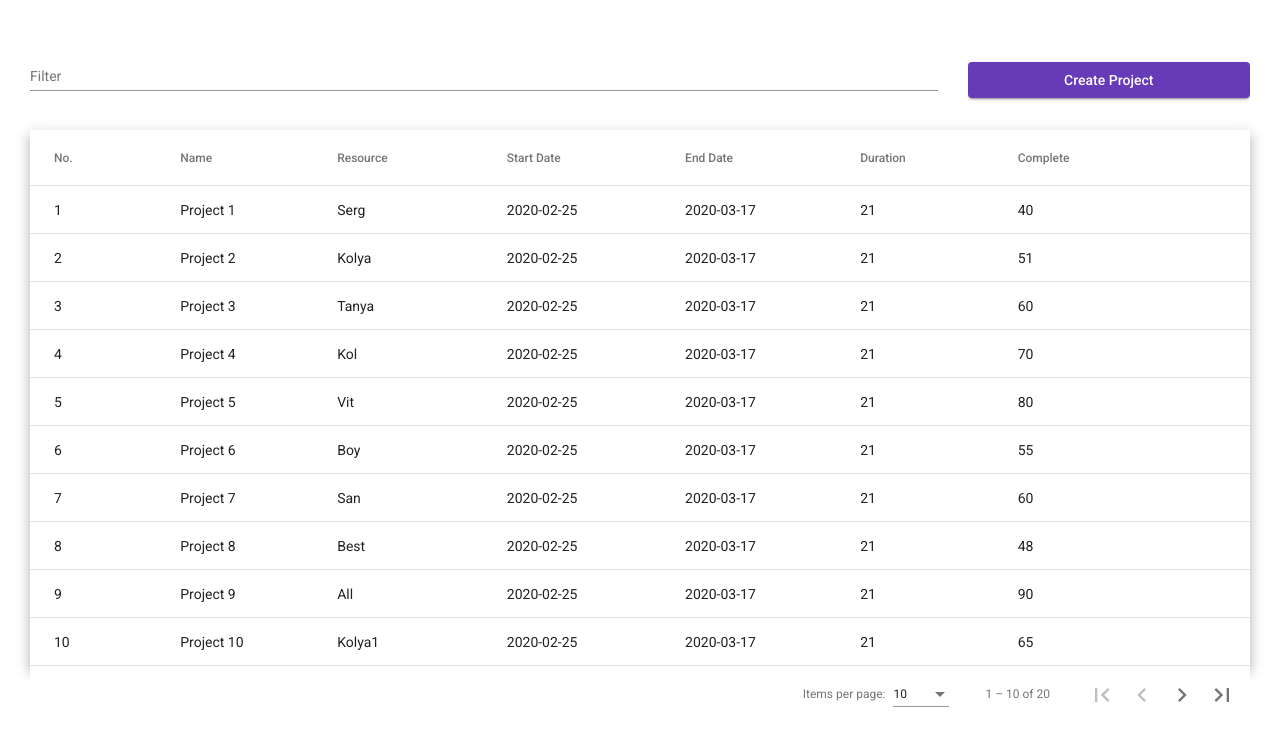
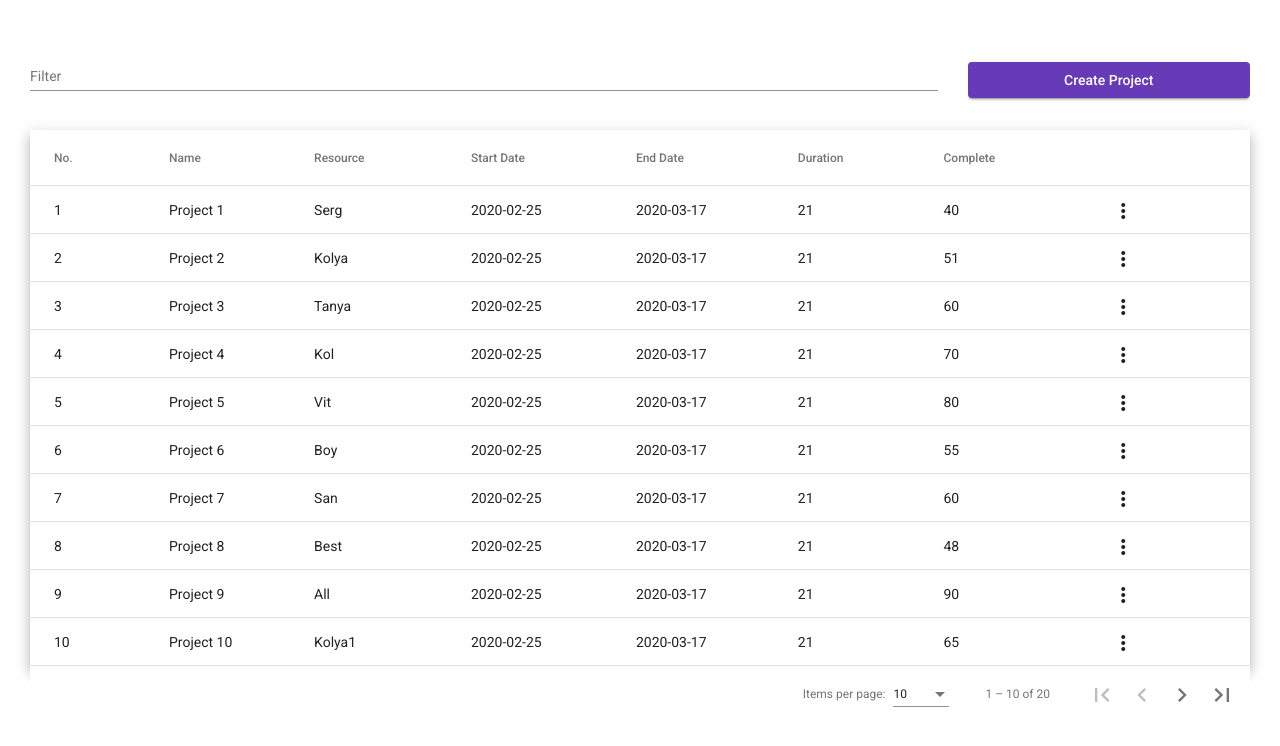
Before and after one commit to virimm/PMS_Demo, an Angular app in the folder pms_front/: page / in a window 1280 px wide. Shown: the top 746 px of the page. Built offline with nearby package versions, Linux system fonts and the light colour scheme.

Commit message:
create button "open project" in the table last column

```diff
--- a/pms_front/src/app/matireal/matireal.module.ts
+++ b/pms_front/src/app/matireal/matireal.module.ts
@@ -11,6 +11,7 @@ import {MatSelectModule} from '@angular/material/select';
 import {MatDatepickerModule} from '@angular/material/datepicker';
 import {MatSortModule} from '@angular/material/sort';
 import {MatNativeDateModule, MatRippleModule} from '@angular/material/core';
+import {MatMenuModule} from '@angular/material/menu';
 
 import { from } from 'rxjs';
 
@@ -36,7 +37,8 @@ const MaterialComponentsExports = [
   MatDatepickerModule,
   MatNativeDateModule,
   MatRippleModule,
-  MatSortModule
+  MatSortModule,
+  MatMenuModule
 ]
 
 @NgModule({
--- a/pms_front/src/app/project/project.list.component.html
+++ b/pms_front/src/app/project/project.list.component.html
@@ -54,6 +54,23 @@
       <td mat-cell *matCellDef="let element"> {{element.complete}} </td>
     </ng-container>
 
+    <ng-container matColumnDef="star">
+      <th mat-header-cell *matHeaderCellDef></th>
+      <td mat-cell *matCellDef="let element">
+
+        <button mat-icon-button [matMenuTriggerFor]="menu">
+          <mat-icon>more_vert</mat-icon>
+        </button>
+        <mat-menu #menu="matMenu">
+          <button mat-menu-item>
+            <mat-icon>apps</mat-icon>
+            <span>Open Project</span>
+          </button>
+        </mat-menu>
+
+      </td>
+    </ng-container>
+
     <tr mat-header-row *matHeaderRowDef="displayedColumns"></tr>
     <tr mat-row *matRowDef="let row; columns: displayedColumns;"></tr>
   </table>
--- a/pms_front/src/app/project/project.list.component.ts
+++ b/pms_front/src/app/project/project.list.component.ts
@@ -12,7 +12,9 @@ import { DialogCreateProjectComponent } from '../dialog-create-project/dialog-cr
 })
 
 export class ProjectListComponent implements OnInit {
-    displayedColumns: string[] = ['position', 'name', 'resource', 'startDate', 'endDate', 'duration', 'complete'];
+    displayedColumns: string[] = ['position', 'name', 'resource', 'startDate', 'endDate', 'duration', 'complete', 'star'];
+
+    //displayedColumns: string[] = ['position', 'name', 'resource', 'startDate', 'endDate', 'duration', 'complete'];
     dataSource = new MatTableDataSource<Project>(ELEMENT_DATA);
     name: string;
     resource: string;
```
